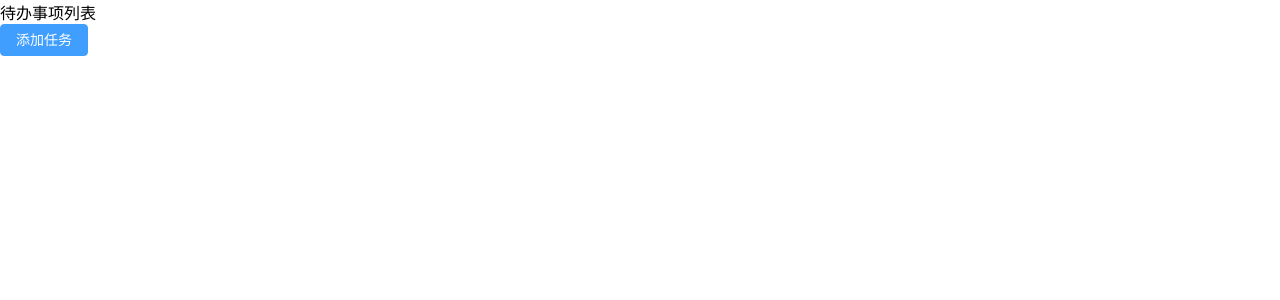
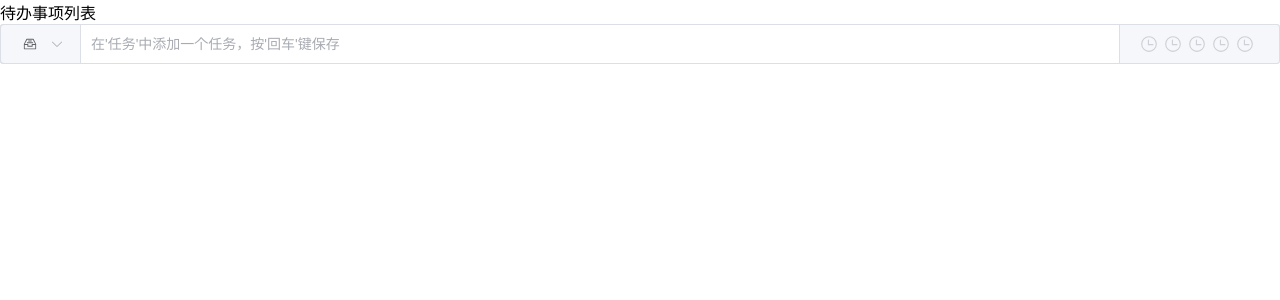
Before and after one commit to TheHyyy/pro-time-master, a Vue app: page / in a window 1280 px wide. Shown: the top 300 px of the page. Built offline with nearby package versions, Linux system fonts and the light colour scheme.

Commit message:
feat: 添加框加入了等级

```diff
--- a/src/views/homepage/components/AddPlan.vue
+++ b/src/views/homepage/components/AddPlan.vue
@@ -1,4 +1,75 @@
 <template>
+  <div>
+    <el-input
+      v-model="localTodo.text"
+      placeholder="在'任务'中添加一个任务，按'回车'键保存"
+      @keyup.enter="saveTodo"
+    >
+      <template #prepend>
+        <el-select
+          v-model="localTodo.important"
+          placeholder="Select"
+          size="large"
+          style="width: 80px"
+        >
+          <el-option
+            v-for="item in options"
+            :key="item.value"
+            :label="item.label"
+            :value="item.value"
+          >
+            <div class="select_option">
+              <div class="select_option_label1">
+                {{ item.label1 }}
+              </div>
+              <div class="select_option_label2">
+                {{ item.label2 }}
+              </div>
+              <div class="select_option_icon">
+                <el-icon :style="{ color: item.color || '#3f8ef7' }"
+                  ><MessageBox
+                /></el-icon>
+              </div>
+            </div>
+          </el-option>
+          <template #label>
+            <div class="select_label">
+              <el-icon
+                :style="{
+                  color: options.find(
+                    (item) => item.value == localTodo.important
+                  )?.color,
+                }"
+                ><MessageBox
+              /></el-icon>
+            </div>
+          </template>
+        </el-select>
+        <!-- <el-popover
+          placement="bottom"
+          title="Title"
+          :width="200"
+          trigger="click"
+          content="this is content, this is content, this is content"
+        >
+          <template #reference>
+            <el-icon style="color: #3f8ef7"><MessageBox /></el-icon>
+          </template>
+          <div>
+            asdasdasd12312
+          </div>
+        </el-popover> -->
+      </template>
+      <template #append>
+        <el-rate
+          v-model="localTodo.estimatedPomodoros"
+          :icons="icons"
+          :void-icon="Clock"
+          :colors="['#409eff', '#67c23a', '#FF9900']"
+          clearable
+        />
+      </template>
+    </el-input>
     <el-dialog v-model="showDialog" :title="dialogTitle">
       <el-form label-width="120px">
         <el-form-item label="任务名称">
@@ -31,6 +102,7 @@
         <el-button type="primary" @click="saveTodo">确定</el-button>
       </span>
     </el-dialog>
+  </div>
 </template>
 
 <script setup>
@@ -39,13 +111,38 @@
 
 const props = defineProps({
   todo: Object,
-  visible: Boolean
+  visible: Boolean,
 });
 
 const emit = defineEmits(["update", "close"]);
 const showDialog = ref(props.visible);
 const icons = [Clock, Clock, Clock, Clock, Clock];
-
+const options = [
+  {
+    value: "1",
+    label1: "紧急",
+    label2: "重要",
+    color: "#E47470",
+  },
+  {
+    value: "2",
+    label1: "紧急",
+    label2: "不重要",
+    color:"#DCA550"
+  },
+  {
+    value: "3",
+    label1: "不紧急",
+    label2: "重要",
+    color: "#7EC050",
+  },
+  {
+    value: "4",
+    label1: "不紧急",
+    label2: "不重要",
+    color: "#5A9CF8",
+  },
+];
 const localTodo = ref({
   id: null,
   text: "",
@@ -83,7 +180,7 @@
     text: "",
     important: 0,
     urgent: 0,
-    estimatedPomodoros: 0
+    estimatedPomodoros: 0,
   };
   dialogTitle.value = "添加新的待办事项";
 }
@@ -104,4 +201,24 @@
 .dialog-footer {
   text-align: right;
 }
+.select_label{
+  display: flex;
+  justify-content: center;
+  align-items: center;
+}
+.select_option {
+  display: flex;
+}
+.select_option_label1 {
+  width: 80px;
+}
+.select_option_label2 {
+  width: 80px;
+}
+.select_option_icon {
+  flex: 1;
+  display: flex;
+  justify-content: right;
+  align-items: center;
+}
 </style>
--- a/src/views/homepage/index.vue
+++ b/src/views/homepage/index.vue
@@ -1,18 +1,18 @@
 <template>
   <div>
     <div>待办事项列表</div>
-    <el-button type="primary" @click="openAddDialog">添加任务</el-button>
+    <!-- <el-button type="primary" @click="openAddDialog">添加任务</el-button> -->
     <AddPlan
       :visible="isAddDialogVisible"
       @close="closeAddDialog"
       @update="addNewTodo"
     />
-    <AddPlan
+    <!-- <AddPlan
       :visible="isEditDialogVisible"
       :todo="editingTodo"
       @close="closeEditDialog"
       @update="updateTodo"
-    />
+    /> -->
     <TodoList :todos="todos"  />
   </div>
 </template>
```
Lines whose indentation alone changed are shown as unchanged.
